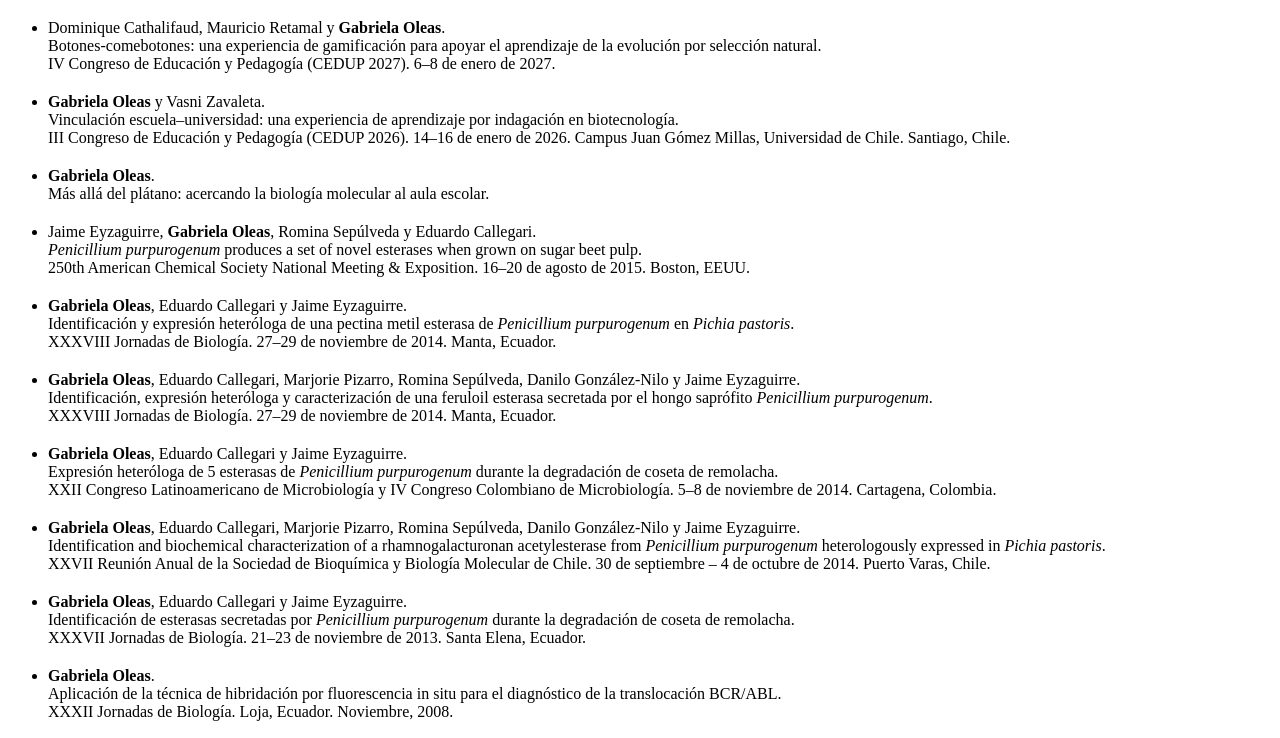
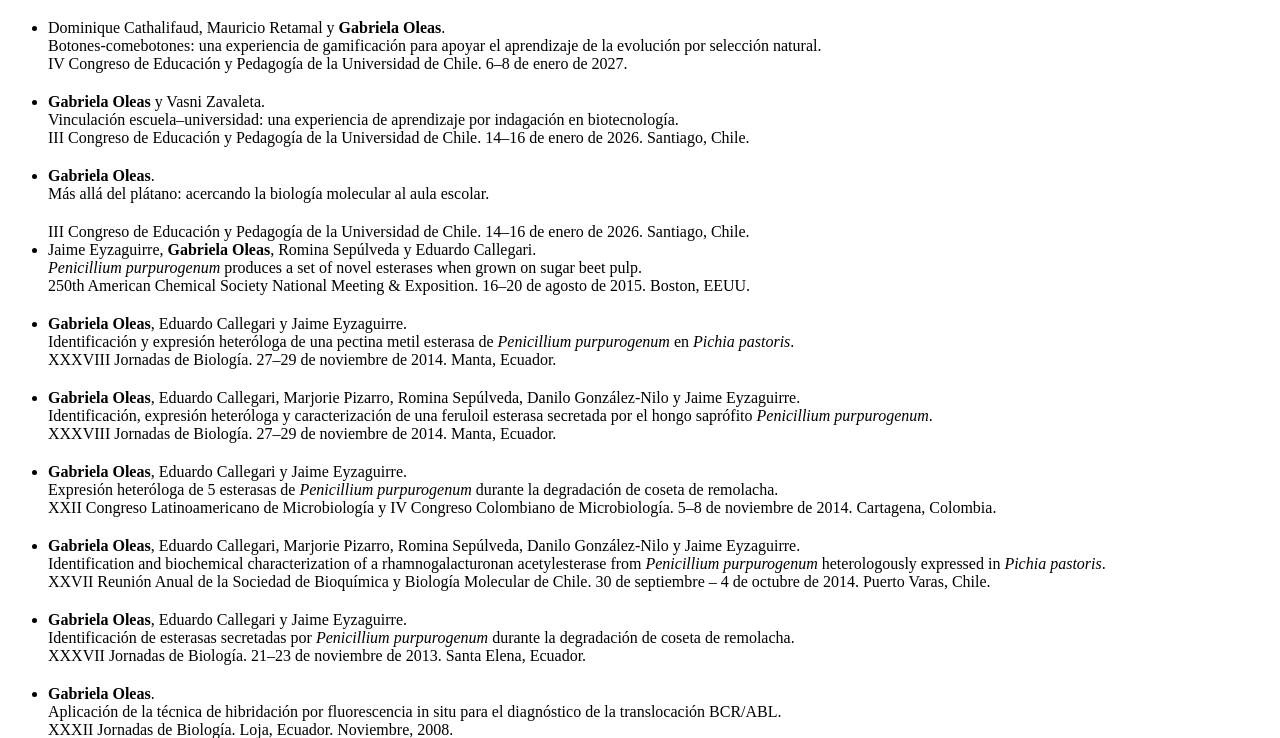
Before and after one commit to Gabriela-Oleas/Posters-y-ponencias, a plain HTML site: page index.html in a window 1280 px wide. Shown: the part 61-799 px from the top of the page. Drawn offline with Linux system fonts and the light colour scheme.

Commit message:
Update index.html

```diff
--- a/index.html
+++ b/index.html
@@ -16,14 +16,15 @@
   <ul>
     <li>Dominique Cathalifaud, Mauricio Retamal y <strong>Gabriela Oleas</strong>.<br>
     Botones-comebotones: una experiencia de gamificación para apoyar el aprendizaje de la evolución por selección natural.<br>
-    IV Congreso de Educación y Pedagogía (CEDUP 2027). 6–8 de enero de 2027.</li>
+    IV Congreso de Educación y Pedagogía de la Universidad de Chile. 6–8 de enero de 2027.</li>
 
     <li><strong>Gabriela Oleas</strong> y Vasni Zavaleta.<br>
     Vinculación escuela–universidad: una experiencia de aprendizaje por indagación en biotecnología.<br>
-    III Congreso de Educación y Pedagogía (CEDUP 2026). 14–16 de enero de 2026. Campus Juan Gómez Millas, Universidad de Chile. Santiago, Chile.</li>
+    III Congreso de Educación y Pedagogía de la Universidad de Chile. 14–16 de enero de 2026. Santiago, Chile.</li>
 
     <li><strong>Gabriela Oleas</strong>.<br>
     Más allá del plátano: acercando la biología molecular al aula escolar.</li>
+   III Congreso de Educación y Pedagogía de la Universidad de Chile. 14–16 de enero de 2026. Santiago, Chile.</li>
 
     <li>Jaime Eyzaguirre, <strong>Gabriela Oleas</strong>, Romina Sepúlveda y Eduardo Callegari.<br>
     <i>Penicillium purpurogenum</i> produces a set of novel esterases when grown on sugar beet pulp.<br>
```
